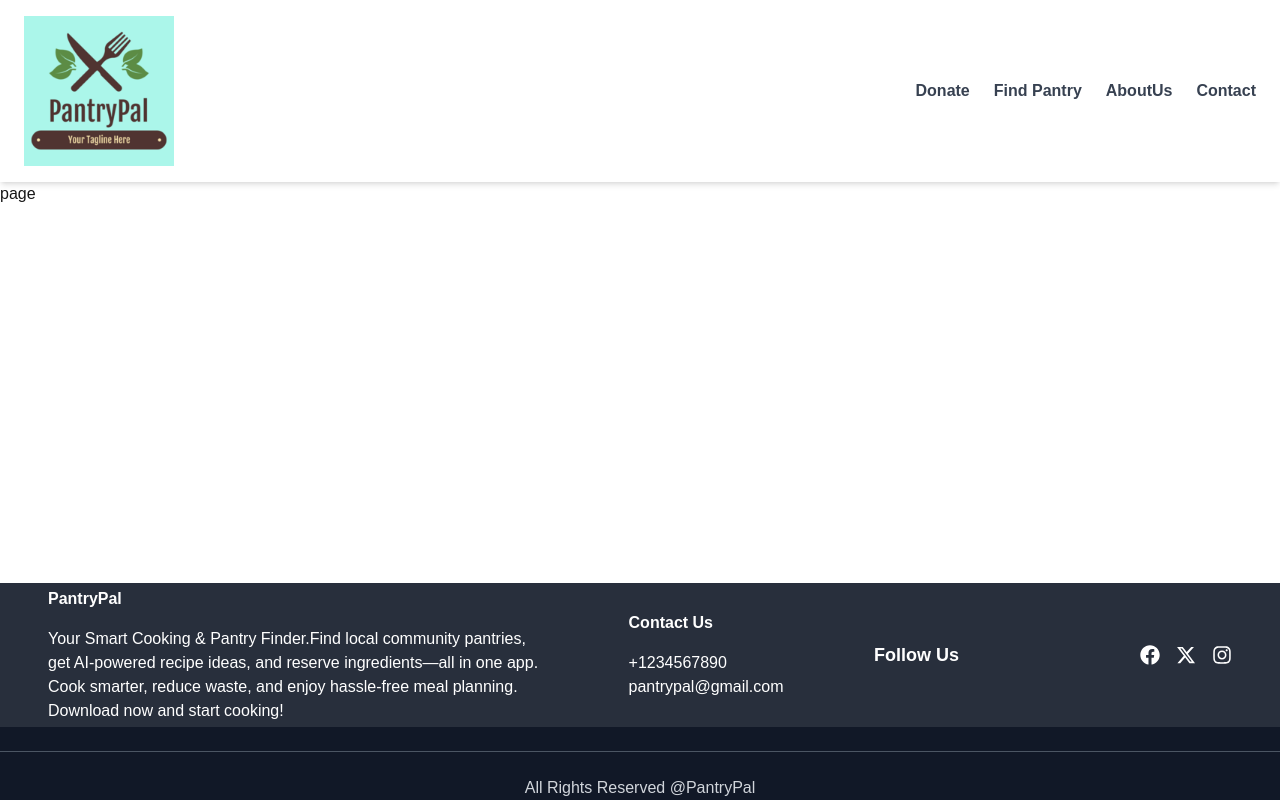
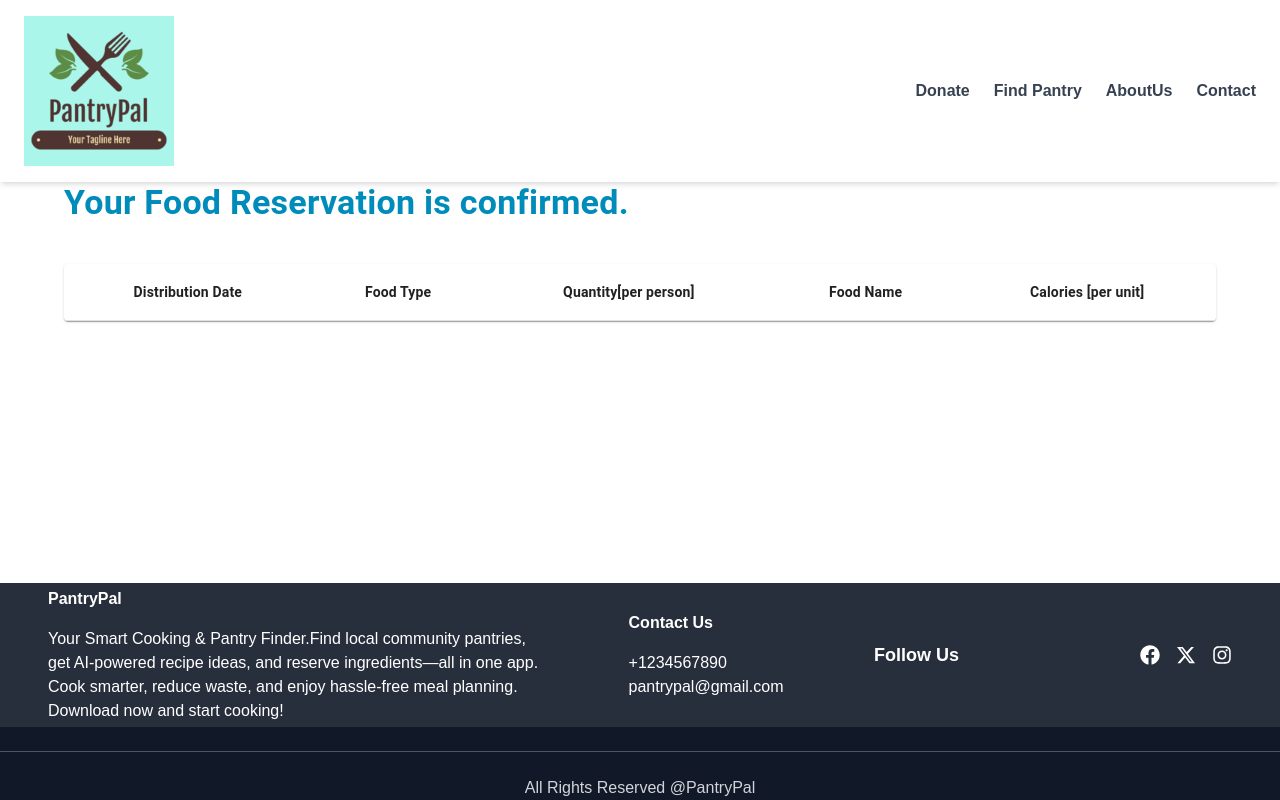
Before and after one commit to JerseyHackathon/hackathon, a Next.js app: page /checkout in a window 1280 px wide. Built offline with nearby package versions, Linux system fonts and the light colour scheme.

Commit message:
added new page for checkout and added table to render food reservations from local storage

```diff
--- a/src/app/checkout/page.tsx
+++ b/src/app/checkout/page.tsx
@@ -1,8 +1,71 @@
-import React from 'react'
+"use client"
+import { Container, Paper, Table, TableBody, TableCell, TableContainer, TableHead, TableRow, Typography } from '@mui/material';
+import React, { useEffect, useState } from 'react'
 
 function Checkout() {
+    const [data, setData] = useState([]);
+
+    useEffect(() => {
+      // Retrieve the data from localStorage when the component mounts
+      const storedData = localStorage.getItem('dataArray');
+      console.log(storedData)
+      if (storedData) {
+        setData(JSON.parse(storedData)); // Parse the data and update state
+
+      }
+
+    }, []);
   return (
-    <div>page</div>
+    <Container>
+          <Typography
+        variant="h4"
+        sx={{ marginBottom: 5, color: "#008CBA", fontWeight: "bold" }}
+      >
+        Your Food Reservation is confirmed.
+      </Typography>
+          <TableContainer component={Paper}>
+        <Table sx={{ minWidth: 650 }} aria-label="simple table">
+          <TableHead>
+            <TableRow>
+              <TableCell style={{ fontWeight: "bold" }} align="center">
+                Distribution Date
+              </TableCell>
+              <TableCell style={{ fontWeight: "bold" }} align="center">
+                Food Type
+              </TableCell>
+              <TableCell style={{ fontWeight: "bold" }} align="center">
+                Quantity[per person]
+              </TableCell>
+              <TableCell style={{ fontWeight: "bold" }} align="center">
+                Food Name
+              </TableCell>
+              <TableCell style={{ fontWeight: "bold" }} align="center">
+                Calories [per unit]
+              </TableCell>
+
+            </TableRow>
+          </TableHead>
+          <TableBody>
+            {data.map((row, count) => (
+              <TableRow
+                key={count}
+                sx={{ "&:last-child td, &:last-child th": { border: 0 } }}
+              >
+                <TableCell align="center">{row.distribution_date}</TableCell>
+                <TableCell align="center">{row.food_type}</TableCell>
+                <TableCell align="center">{row.quantity}</TableCell>
+                <TableCell align="center">{row.food_name}</TableCell>
+                <TableCell align="center">{row.calories}</TableCell>
+                {/* <TableCell align="center"> <Button  onClick={() => handleReserveClick(row)}
+                disabled={row.reserved} variant="text">Add Item</Button></TableCell> */}
+
+              </TableRow>
+            ))}
+          </TableBody>
+        </Table>
+      </TableContainer>
+
+    </Container>
   )
 }
 
```
